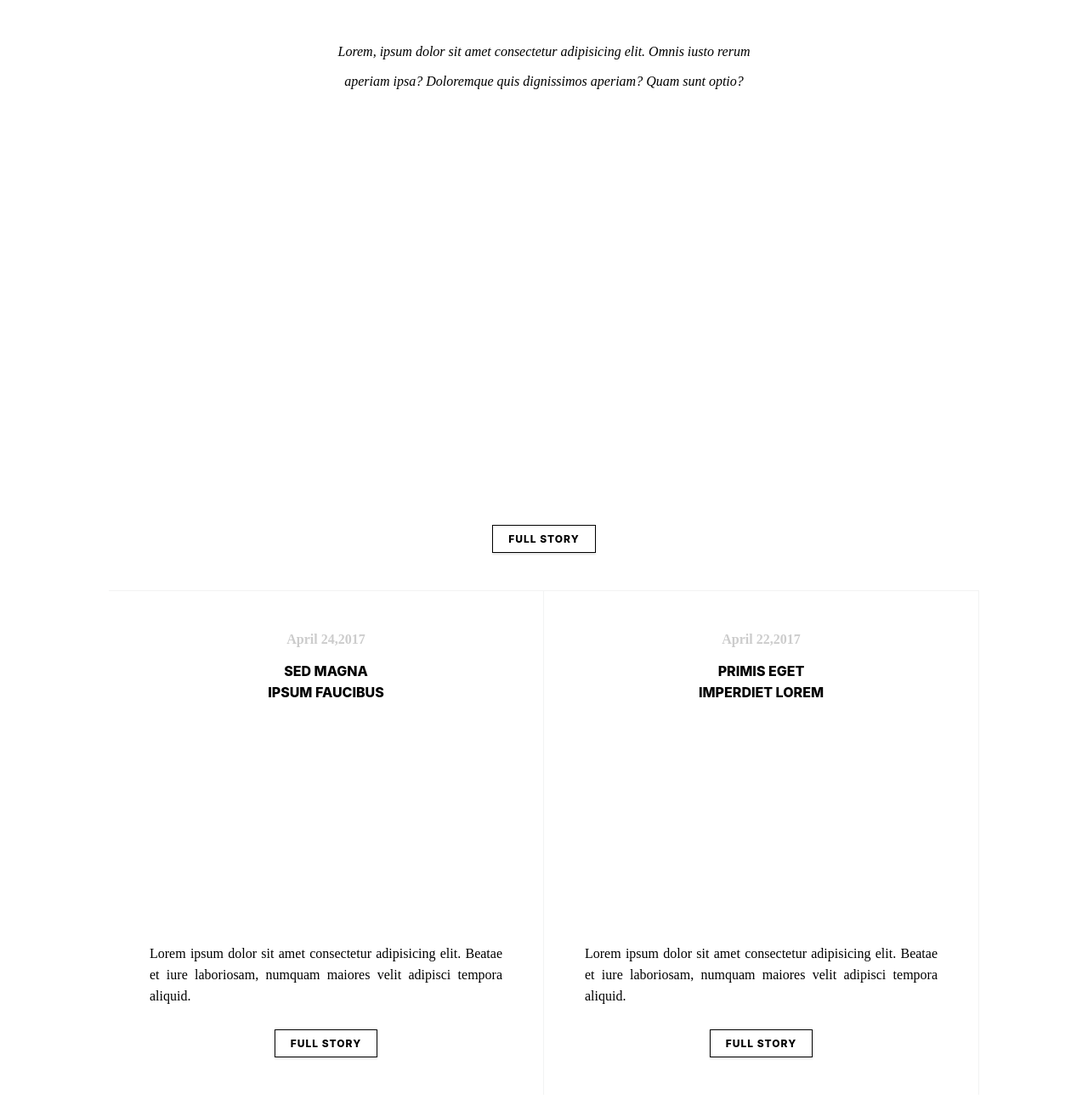
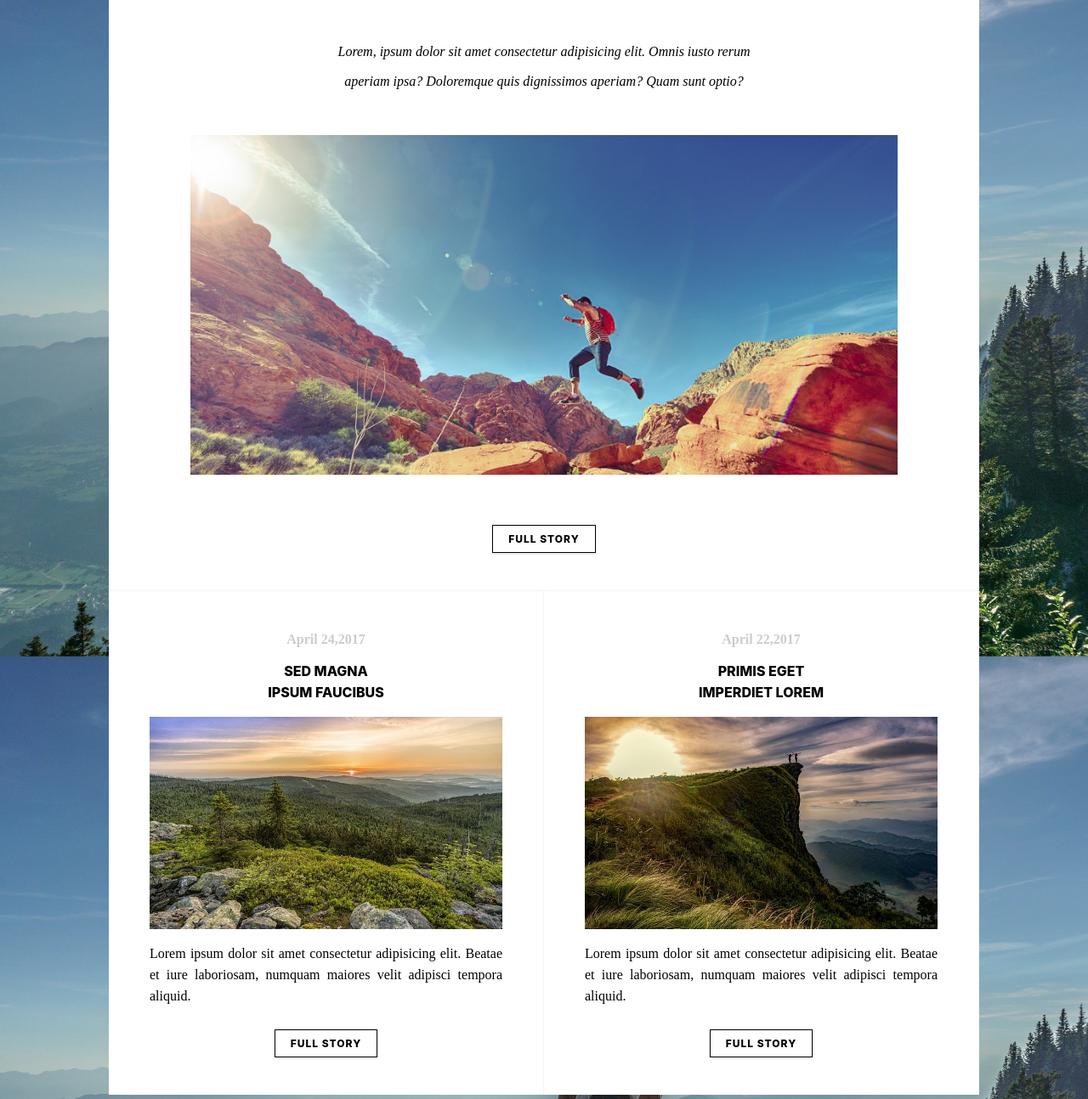
Before and after one commit to Aldebarian-git/yrd, a plain HTML site: page index.html in a window 1280 px wide. Shown: the part 1010-2304 px from the top of the page at 85% size. Drawn offline with Linux system fonts and the light colour scheme; the site is published under a folder, as on GitHub Pages, so addresses that start at the root find nothing.

Commit message:
chemin img modifié

```diff
--- a/styles/index.css
+++ b/styles/index.css
@@ -123,7 +123,7 @@ h4 {
 .box1-img {
   width: 100%;
   min-height: 400px;
-  background: url(/images/pic01.jpg) center/cover;
+  background: url(../images/pic01.jpg) center/cover;
 }
 
 .box2 {
@@ -171,7 +171,7 @@ h4 {
   padding: 2rem 3rem;
 }
 .box2 .box-left .box-left-img {
-  background: url(/images/pic02.jpg) center/cover;
+  background: url(../images/pic02.jpg) center/cover;
   min-height: 250px;
   width: 100%;
   margin: auto;
@@ -190,7 +190,7 @@ h4 {
   padding: 2rem 3rem;
 }
 .box2 .box-right .box-right-img {
-  background: url(/images/pic03.jpg) center/cover;
+  background: url(../images/pic03.jpg) center/cover;
   min-height: 250px;
   width: 100%;
   margin: auto;
@@ -589,7 +589,7 @@ nav li {
 }
 
 body {
-  background: url(/images/bg.jpg) fixed center/cover;
+  background: url(../images/bg.jpg) fixed center/cover;
 }
 body:before {
   content: "";
```
